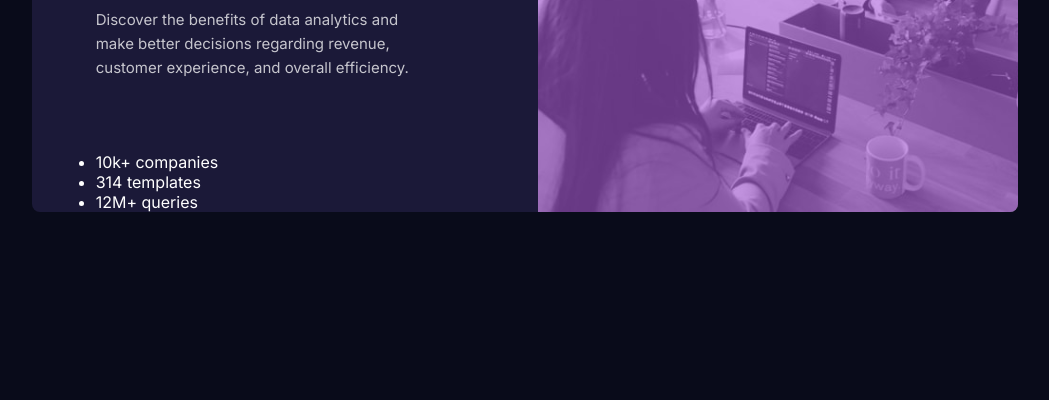
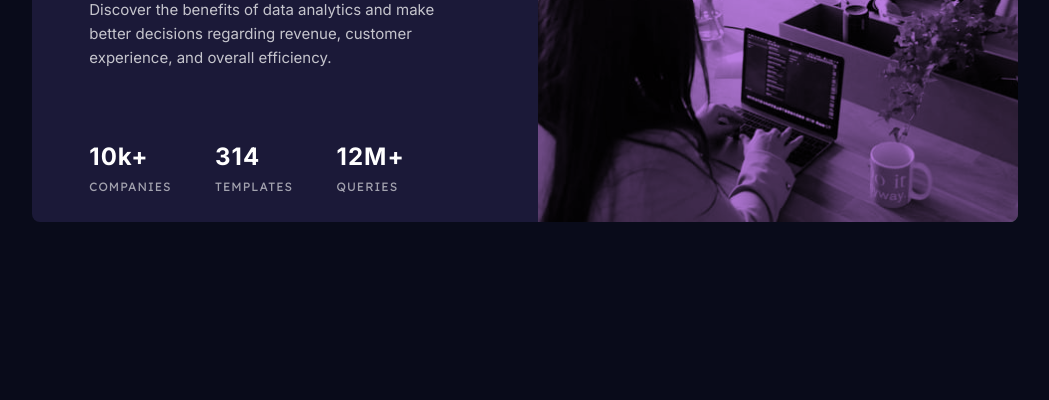
Before and after one commit to swkarimi/frontendmentor.io, a plain HTML site: page stats-preview-card-component/index.html in a window 1280 px wide. Shown: the part 400-800 px from the top of the page, without its empty margins (115-1164 px from the left). Drawn offline with Linux system fonts and the light colour scheme.

Commit message:
Style for unorder list and correct image color by mix-blend-mode property

```diff
--- a/stats-preview-card-component/style.css
+++ b/stats-preview-card-component/style.css
@@ -35,7 +35,9 @@ main {
 .img-cover::before {
   content: "";
   position: absolute;
-  background-color: hsl(277, 64%, 61%, 0.6);
+  background-color: var(--clr-soft-violet);
+  opacity: 0.8;
+  mix-blend-mode: multiply;
   top: 0;
   left: 0;
   width: 100%;
@@ -74,21 +76,30 @@ p {
   padding: 1rem 0 2.5rem;
 }
 
-.status .box {
+.stat {
+  list-style-type: none;
+}
+
+ul.stat li {
   padding-bottom: 1.75rem;
 }
 
-h3 {
+ul.stat li span {
+  display: block;
+}
+
+span.value {
   font-size: 1.25rem;
+  font-weight: 700;
   letter-spacing: 1px;
   padding-bottom: 0.5rem;
 }
 
-h4 {
+span.name {
   font-family: "Lexend Deca";
   font-size: 0.75rem;
+  font-weight: 400;
   letter-spacing: 1px;
-  font-weight: 400;
   text-transform: uppercase;
   color: var(--clr-tp-white-stat);
 }
@@ -125,7 +136,7 @@ h4 {
 
   section {
     flex: 0 0 39.58vw;
-    padding: 5vw 8vw 0 5vw;
+    padding: 5vw 8vw 0 4.5vw;
     text-align: left;
   }
 
@@ -138,13 +149,13 @@ h4 {
     padding: 1.5rem 0 4.5rem;
   }
 
-  .status {
+  .stat {
     width: 91%;
     display: flex;
     justify-content: space-between;
   }
 
-  h3 {
+  span.value {
     font-size: 1.5rem;
   }
 }
```
